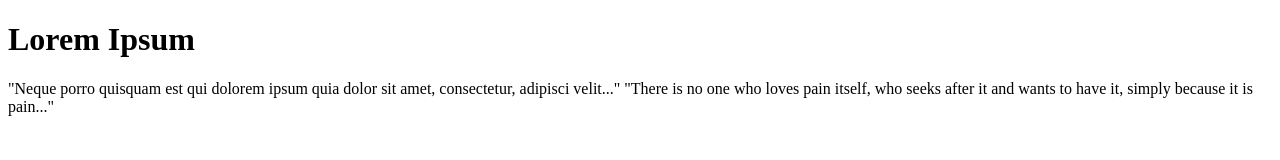
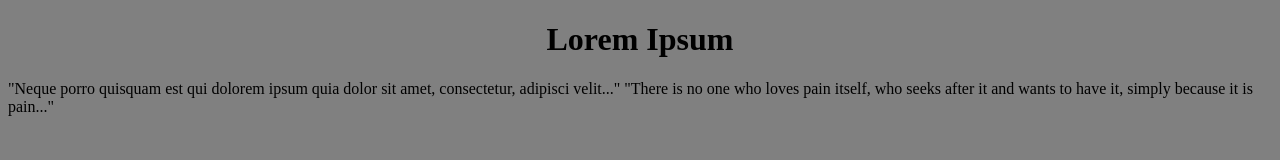
Before and after one commit to kanizfatemamitu/first-try, a plain HTML site: page index.html in a window 1280 px wide. Drawn offline with Linux system fonts and the light colour scheme.

Commit message:
css added

```diff
--- a/index.html
+++ b/index.html
@@ -5,6 +5,7 @@
     <meta http-equiv="X-UA-Compatible" content="IE=edge">
     <meta name="viewport" content="width=device-width, initial-scale=1.0">
     <title>1st try</title>
+    <link rel="stylesheet" href="style.css">
 </head>
 <body>
     <h1>Lorem Ipsum</h1>
--- /dev/null
+++ b/style.css
@@ -0,0 +1,7 @@
+body{
+    background-color:gray;
+}
+
+h1{
+    text-align: center;
+}
```
